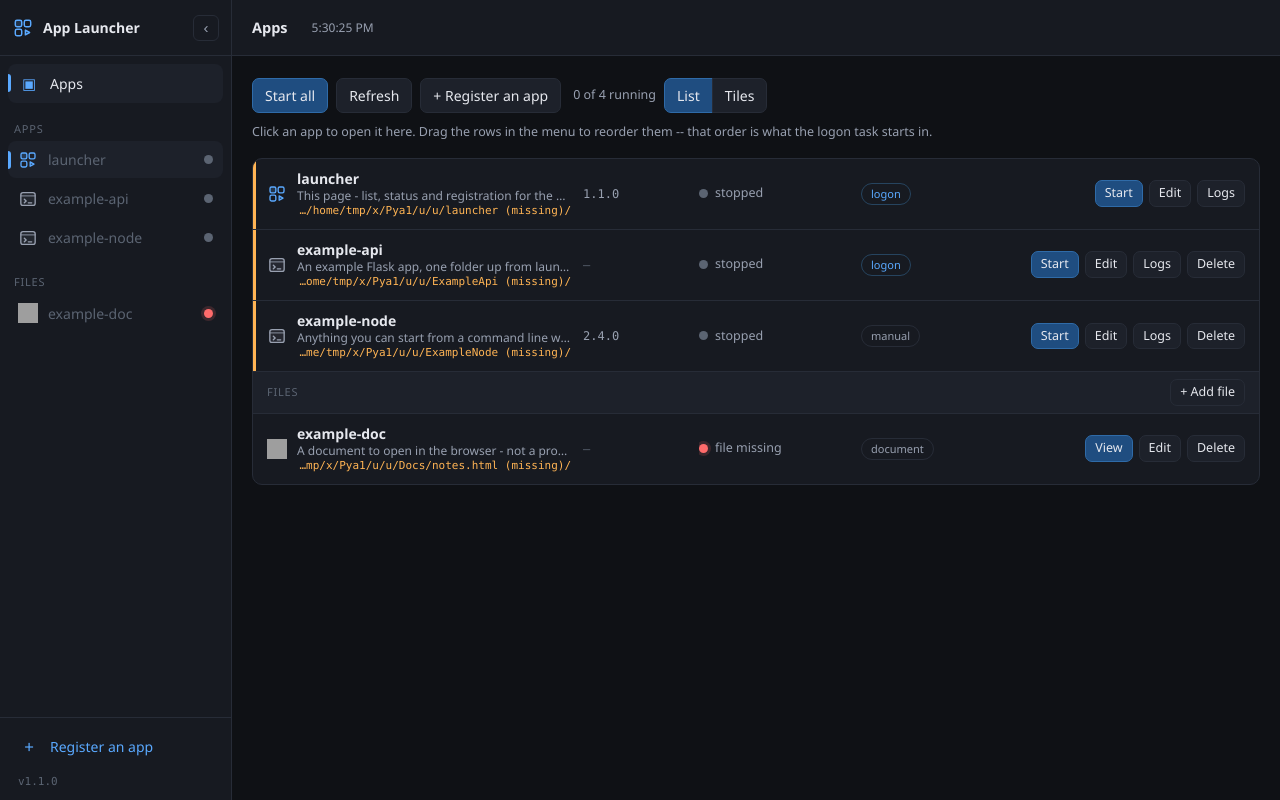
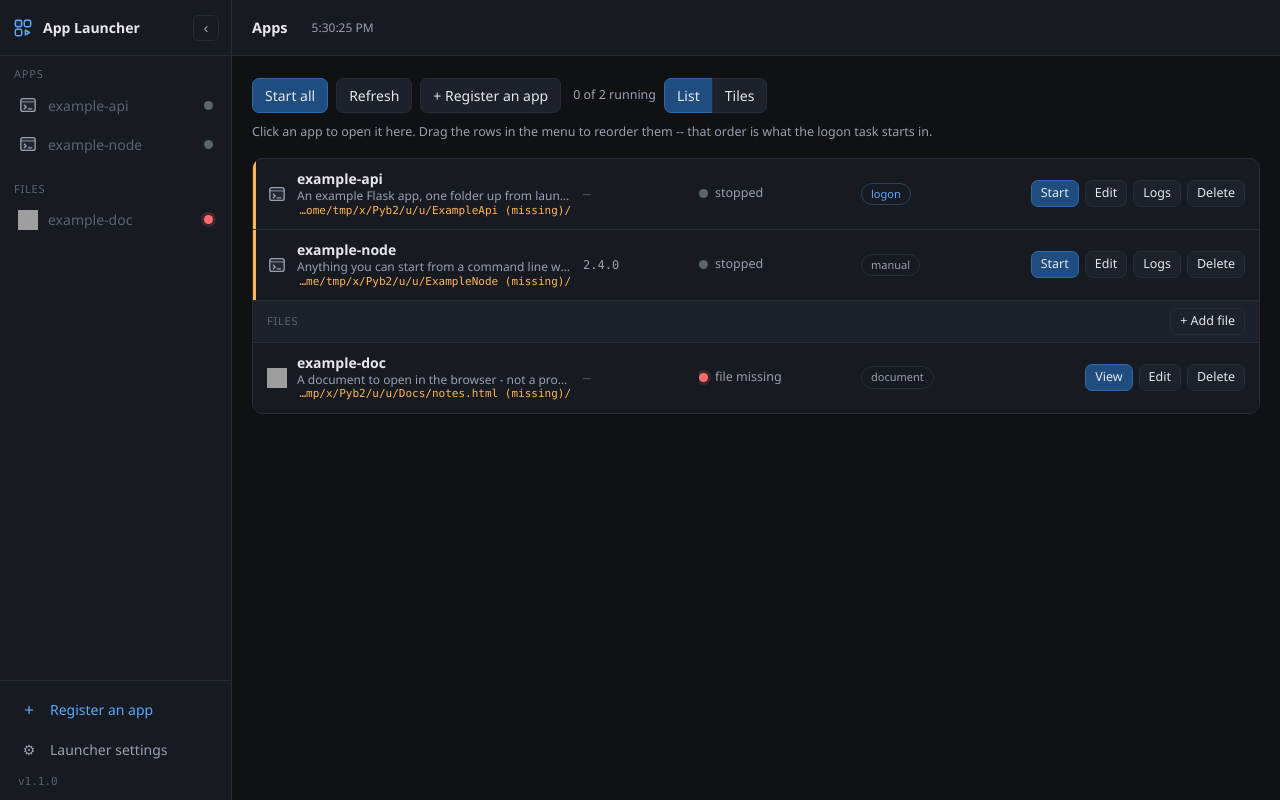
Before and after one commit to jcampbellvergeio/apps-launcher, a Flask app: page / in a window 1280 px wide. Run offline with Flask 3, Linux system fonts and the light colour scheme; data that the repository does not hold is empty; grey boxes are pictures that could not be loaded.

Commit message:
The launcher stops listing itself; its settings get a gear
Three doors opened onto one room: the "Apps" nav item, the brand link, and the
launcher's own row in the app list. The nav item is gone -- the brand is the way
home -- and the launcher no longer appears among the apps it manages, because it
is the thing you are using rather than one of them.

Its port, path, command and description are now behind "Launcher settings" at
the foot of the menu, which opens the same validated form as any other entry
with a title that says what it is and a note that a port change needs a restart
from a terminal, since it cannot restart itself. The form grows a "View logs"
button for that entry, so removing the row does not remove access to the
launcher's own logs.

The running count now describes what it lists: managed apps, excluding the
launcher and any documents.

Co-Authored-By: Claude Opus 5 (1M context) <noreply@anthropic.com>

```diff
--- a/static/app.css
+++ b/static/app.css
@@ -185,6 +185,11 @@ a { color: var(--accent); }
 /* In rail mode there is no room for the name, so just the number, centred. */
 .rail .side-version { padding: 6px 0 2px; text-align: center; font-size: 10px; }
 .add-item { color: var(--accent); }
+/* The gear sits with the add button; neither is a navigation target, so they
+   read as controls rather than list entries. */
+#side-settings { color: var(--dim); }
+#side-settings:hover { color: var(--text); }
+#side-settings .glyph { color: var(--dim); font-size: 14px; }
 .add-item .glyph { font-size: 17px; }
 
 /* ------------------------------------------------------------------ topbar */
--- a/static/app.js
+++ b/static/app.js
@@ -145,7 +145,9 @@ function renderSidebar(route) {
   appsNav.textContent = '';
   filesNav.textContent = '';
 
-  const processes = apps.filter(a => !a.is_file);
+  // The launcher is the thing you are using, not one of the apps it manages;
+  // its own port, path and logs live behind Launcher settings instead.
+  const processes = apps.filter(a => !a.is_file && !a.is_self);
   const files = apps.filter(a => a.is_file);
   processes.forEach(a => appsNav.appendChild(sidebarItem(a, route)));
   files.forEach(a => filesNav.appendChild(sidebarItem(a, route)));
@@ -514,7 +516,7 @@ function renderList() {
 
   // Documents last, behind a divider: they have no status and nothing to
   // start, so mixing them into the app rows makes both harder to read.
-  const processes = apps.filter(a => !a.is_file);
+  const processes = apps.filter(a => !a.is_file && !a.is_self);
   const files = apps.filter(a => a.is_file);
   const ordered = [...processes, ...files];
   let dividerDone = false;
@@ -667,7 +669,8 @@ function renderGrid() {
   const grid = $('#grid');
   grid.textContent = '';
   // Documents after the apps here too, for the same reason.
-  [...apps.filter(a => !a.is_file), ...apps.filter(a => a.is_file)]
+  [...apps.filter(a => !a.is_file && !a.is_self),
+   ...apps.filter(a => a.is_file)]
     .forEach(a => grid.appendChild(tile(a)));
 
   const add = document.createElement('article');
@@ -701,8 +704,9 @@ function render() {
   $('#grid').hidden = !!selected || layout !== 'grid';
   if (!selected) {
     if (layout === 'list') renderList(); else renderGrid();
-    const up = apps.filter(a => a.running).length;
-    $('#dash-count').textContent = up + ' of ' + apps.length + ' running';
+    const managed = apps.filter(a => !a.is_file && !a.is_self);
+    const up = managed.filter(a => a.running).length;
+    $('#dash-count').textContent = up + ' of ' + managed.length + ' running';
   }
 
   if (selected) {
@@ -937,9 +941,16 @@ function openForm(app, kind) {
   if (editing) {
     applyFormType(editing.is_file ? 'file' : 'app');
     if (editing.is_file) form.file.value = editing.file || '';
-    $('#form-title').textContent = 'Edit ' + editing.name;
-    $('#form-hint').innerHTML = 'Saved to <code>apps.json</code>. '
-      + 'Restart the app for a command or path change to take effect.';
+    const isSelf = !!editing.is_self;
+    $('#form-logs').hidden = !isSelf;
+    $('#form-title').textContent = isSelf ? 'Launcher settings'
+                                          : 'Edit ' + editing.name;
+    $('#form-hint').innerHTML = isSelf
+      ? 'The registry entry for the launcher itself. Restart it from a terminal '
+        + '(<code>devapps restart launcher</code>) for a port or path change to '
+        + 'take effect &mdash; it cannot restart itself.'
+      : 'Saved to <code>apps.json</code>. Restart the app for a command or path '
+        + 'change to take effect.';
     $('#form-submit').textContent = 'Save changes';
     $('#name-help').textContent = 'Renaming moves its log, pid and icon files to '
       + 'match, and relaunches the app if it is running.';
@@ -956,6 +967,7 @@ function openForm(app, kind) {
     form.version_cmd.value = editing.version_cmd || '';
     form.autostart.checked = !!editing.autostart;
   } else {
+    $('#form-logs').hidden = true;
     const wanted = kind === 'file' ? 'file' : 'app';
     applyFormType(wanted);
     if (wanted === 'file') {
@@ -980,12 +992,24 @@ function openForm(app, kind) {
 
 $('#side-add').addEventListener('click', () => openForm(null, 'app'));
 
+const settingsBtn = $('#side-settings');
+if (settingsBtn) settingsBtn.addEventListener('click', () => {
+  const self = apps.find(a => a.is_self);
+  if (self) openForm(self);
+  else toast('the launcher is not in the registry, so it has nothing to edit', 'bad');
+});
+
 
 if (dialog) {
   const form = $('#add-form');
   const err = $('#add-err');
 
   $('#add-cancel').addEventListener('click', () => dialog.close());
+
+  // The launcher no longer has a row of its own, so this is where its logs live.
+  $('#form-logs').addEventListener('click', () => {
+    if (editing) showLogs(editing.name);
+  });
 
   form.addEventListener('submit', async (ev) => {
     ev.preventDefault();
--- a/templates/base.html
+++ b/templates/base.html
@@ -35,13 +35,6 @@
       </button>
     </div>
 
-    <nav class="side-nav">
-      <a href="/" class="side-item {{ 'on' if page == 'apps' }}" title="Apps">
-        <span class="glyph" aria-hidden="true">&#9635;</span>
-        <span class="label">Apps</span>
-      </a>
-    </nav>
-
     <div class="side-label"><span class="label">Apps</span></div>
     <!-- Filled by app.js so the status dots stay live. -->
     <nav class="side-apps" id="side-apps"></nav>
@@ -56,6 +49,11 @@
               title="Register an app (a process to start and stop)">
         <span class="glyph" aria-hidden="true">+</span>
         <span class="label">Register an app</span>
+      </button>
+      <button class="side-item" id="side-settings"
+              title="Launcher settings -- port, path, command">
+        <span class="glyph" aria-hidden="true">&#9881;</span>
+        <span class="label">Launcher settings</span>
       </button>
       <div class="side-version" id="side-version" title="App Launcher version"></div>
     </div>
--- a/templates/index.html
+++ b/templates/index.html
@@ -114,6 +114,7 @@
     <p class="err" id="add-err" hidden></p>
 
     <div class="sheet-head end">
+      <button type="button" class="btn ghost" id="form-logs" hidden>View logs</button>
       <button type="button" class="btn ghost" id="add-cancel">Cancel</button>
       <button type="submit" class="btn primary" id="form-submit">Add app</button>
     </div>
```
Also changed, not shown: README.md.
